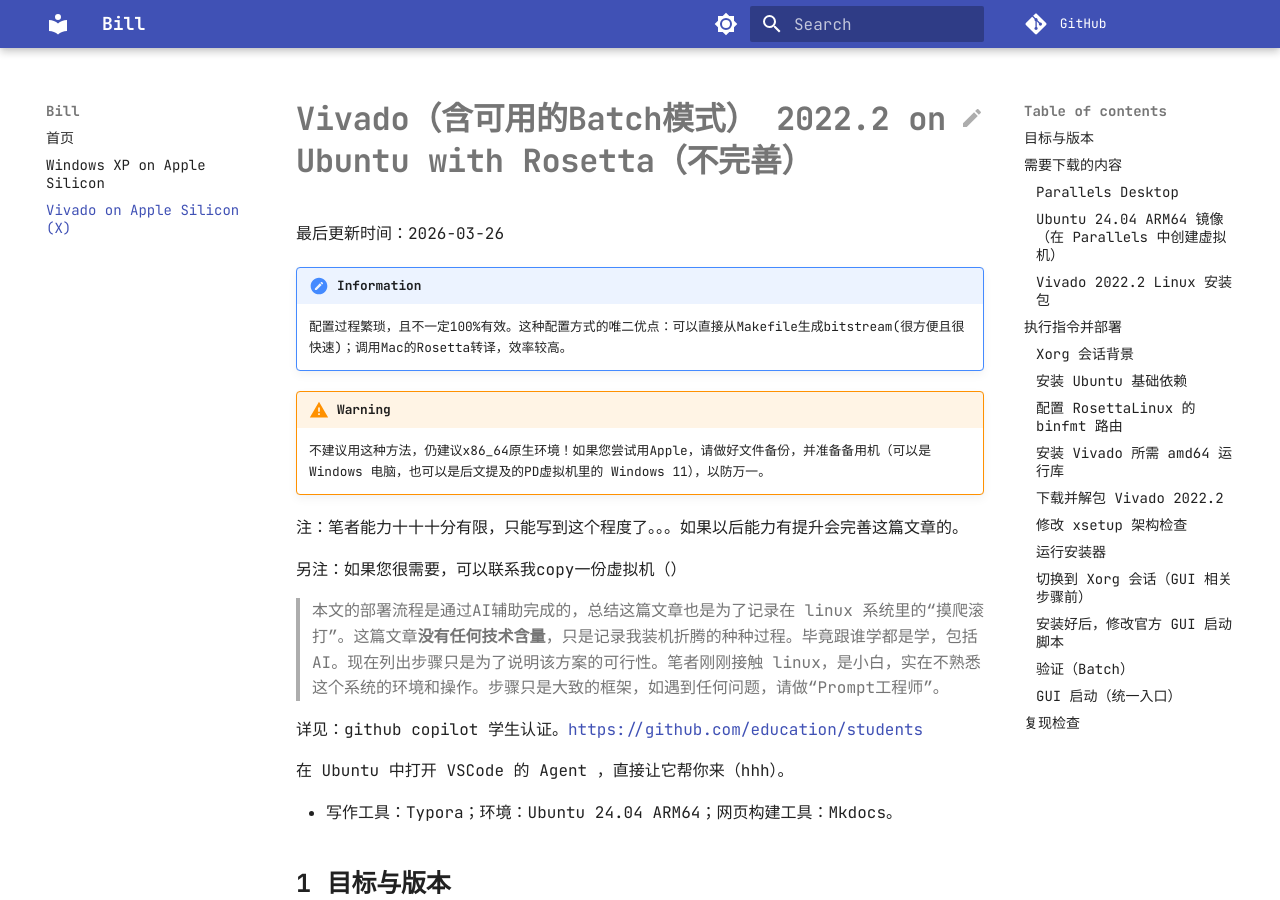
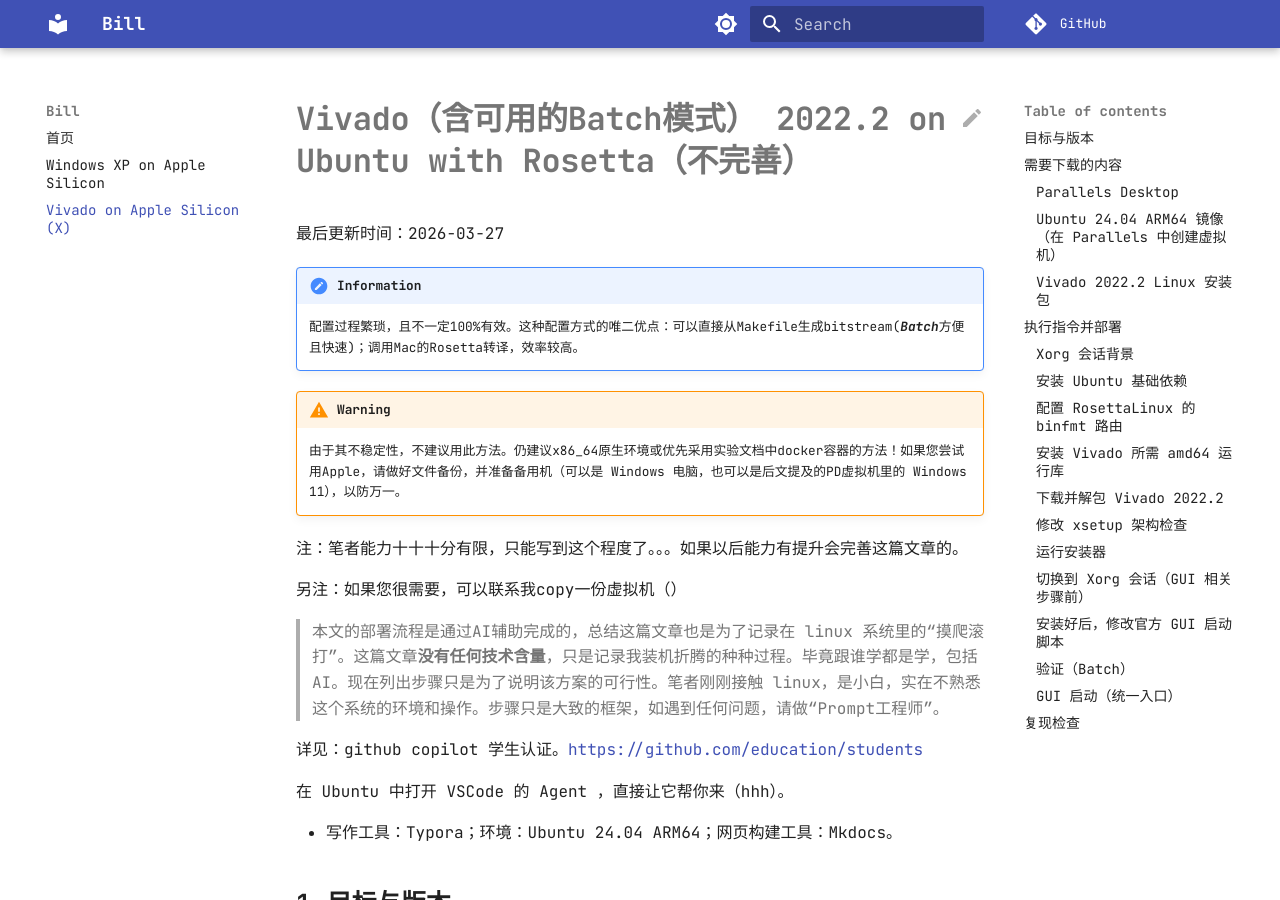
Before and after one commit to bfyes/Virtual-machines-on-Mac, an MkDocs documentation site: the page built from docs/vivado-apple-silicon.md, in a window 1280 px wide and 900 px high. Built offline with MkDocs 1.6.1 and Material for MkDocs 9.7.7, drawn with Linux system fonts in a browser that asks for light colours; comment, search, counter and statistics services are not loaded.

```diff
--- a/docs/vivado-apple-silicon.md
+++ b/docs/vivado-apple-silicon.md
@@ -1,12 +1,12 @@
 # Vivado（含可用的Batch模式） 2022.2 on Ubuntu with Rosetta（不完善）
 
-最后更新时间：2026-03-26
+最后更新时间：2026-03-27
 
 !!! information
-    配置过程繁琐，且不一定100%有效。这种配置方式的唯二优点：可以直接从Makefile生成bitstream(很方便且很快速)；调用Mac的Rosetta转译，效率较高。
+    配置过程繁琐，且不一定100%有效。这种配置方式的唯二优点：可以直接从Makefile生成bitstream(***Batch***方便且快速)；调用Mac的Rosetta转译，效率较高。
 
 !!! warning
-    不建议用这种方法，仍建议x86_64原生环境！如果您尝试用Apple，请做好文件备份，并准备备用机（可以是 Windows 电脑，也可以是后文提及的PD虚拟机里的 Windows 11），以防万一。
+    由于其不稳定性，不建议用此方法。仍建议x86_64原生环境或优先采用实验文档中docker容器的方法！如果您尝试用Apple，请做好文件备份，并准备备用机（可以是 Windows 电脑，也可以是后文提及的PD虚拟机里的 Windows 11），以防万一。
 
 注：笔者能力十十十分有限，只能写到这个程度了。。。如果以后能力有提升会完善这篇文章的。
 
```
Also changed, not shown: docs/windows-xp-apple-silicon.md (+10 -3 lines), site/search/search_index.json, site/vivado-apple-silicon/index.html, site/windows-xp-apple-silicon/index.html, 3 other files.
